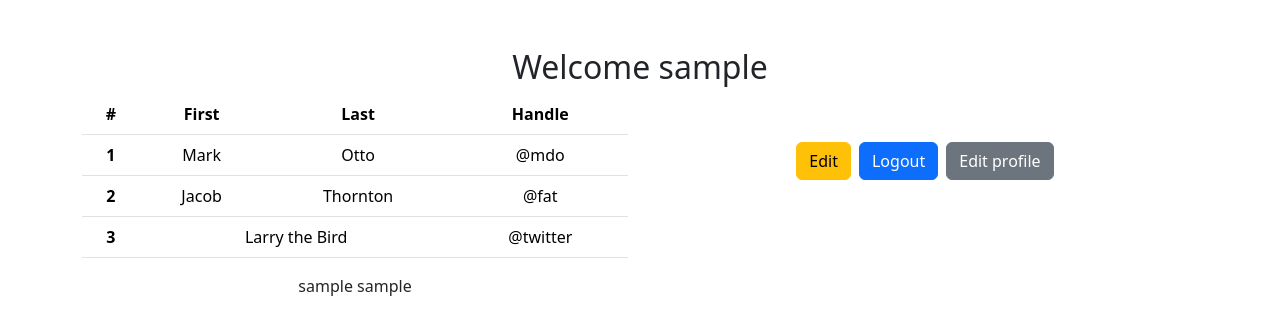
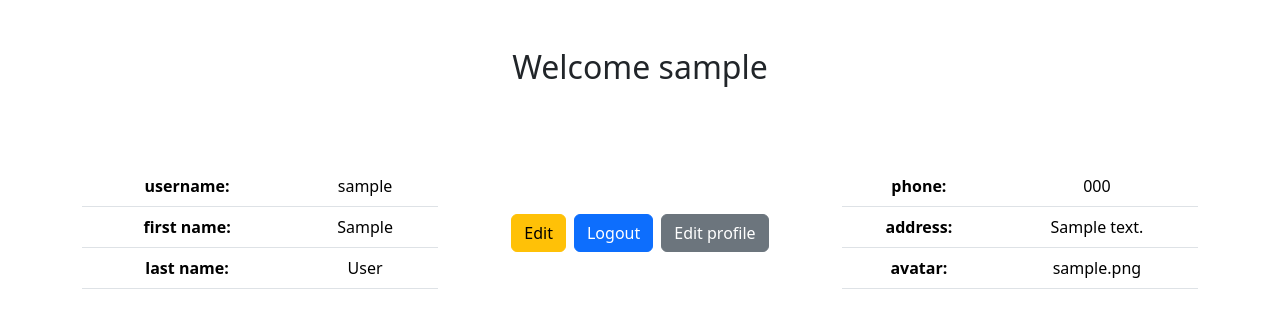
Before and after one commit to noumanrafi0/django-app-project, a Django app: page /task1/ in a window 1280 px wide. Shown: the top 335 px of the page. Run offline with Django 4.2, Linux system fonts and the light colour scheme; a user stored in the database is signed in; tables that the repository leaves empty hold one stand-in row (values such as "Sample post").

Commit message:
frontend

```diff
--- a/task1/views.py
+++ b/task1/views.py
@@ -6,6 +6,8 @@ from django.contrib.auth.mixins import LoginRequiredMixin
 from django.contrib.auth.models import User
 from django.shortcuts import redirect, render
 from django.views import View
+
+from task2.models import Profile
 
 from .forms import EditForm, LoginForm, SignupForm
 
@@ -17,7 +19,13 @@ class HomeView(LoginRequiredMixin, View):
     login_url = "login"
 
     def get(self, request, *args, **kwargs):
-        return render(request, self.template_name)
+        user_data = User.objects.get(username=request.user.username)
+        user_profile = Profile.objects.get(user=user_data)
+        return render(
+            request,
+            self.template_name,
+            {"user_data": user_data, "user_profile": user_profile},
+        )
 
 
 class SignupView(View):
@@ -71,7 +79,15 @@ class LoginView(View):
             if user is not None:
                 login(request, user)
                 logger.info(f"{user} logged in")
-                return redirect("home")
+                # user_name=username
+                try:
+                    profile = Profile.objects.create(user=user)
+                    profile.save()
+                except Exception as e:
+                    logger.error(f"Error creating profile: {e}")
+                finally:
+                    return redirect("home")
+
             else:
                 messages.error(request, "Invalid username or password")
                 return redirect("login")
--- a/task2/models.py
+++ b/task2/models.py
@@ -16,6 +16,7 @@ class Profile(models.Model):
             )
         ],
         null=True,
+        blank=True,
     )
     address = models.TextField(max_length=200, null=True, blank=True)
     avatar = models.ImageField(
--- a/templates/task1/home.html
+++ b/templates/task1/home.html
@@ -1,74 +1,67 @@
-{% extends "base.html" %} {% block title %}home{% endblock %} {% block body %}
-{% if messages %} {% for message in messages %}
-<div class="alert alert-success">{{ message }}</div>
-{% endfor %} {% endif %}
-
+{% extends "base.html" %}
+{% block title %}home{% endblock %}
+{% block body %}
+  {% if messages %}
+    {% for message in messages %}<div class="alert alert-success">{{ message }}</div>{% endfor %}
+  {% endif %}
   <div class="container text-center">
     <div class="row">
-    <h2 class="mt-5" style="text-align: center">
-      Welcome {{ request.user.username }}
-    </h2>
+      <h2 class="mt-5" style="text-align: center">Welcome {{ request.user.username }}</h2>
     </div>
+    <br>
+    <br>
+    <br>
     <div class="row">
       <div class="col">
         <table class="table">
-        <thead>
-          <tr>
-            <th scope="col">#</th>
-            <th scope="col">First</th>
-            <th scope="col">Last</th>
-            <th scope="col">Handle</th>
-          </tr>
-        </thead>
           <tbody>
             <tr>
-            <th scope="row">1</th>
-            <td>Mark</td>
-            <td>Otto</td>
-            <td>@mdo</td>
+              <th>username:</th>
+              <td>{{ request.user.username }}</td>
             </tr>
             <tr>
-            <th scope="row">2</th>
-            <td>Jacob</td>
-            <td>Thornton</td>
-            <td>@fat</td>
+              <th>first name:</th>
+              <td>{{ user_data.first_name }}</td>
             </tr>
             <tr>
-            <th scope="row">3</th>
-            <td colspan="2">Larry the Bird</td>
-            <td>@twitter</td>
+              <th>last name:</th>
+              <td>{{ user_data.last_name }}</td>
             </tr>
           </tbody>
         </table>
-      {{ request.user.username }} {{ request.user.username }}
       </div>
       <div class="col">
         <div class="d-flex align-items-center justify-content-center mt-5">
-        <div
-          class="btn btn-warning mx-1"
+          <div class="btn btn-warning mx-1"
                type="submit"
-          onclick="location.href='{% url 'edit' %}'"
-        >
-          Edit
-        </div>
-        <div
-          class="btn btn-primary mx-1"
+               onclick="location.href='{% url 'edit' %}'">Edit</div>
+          <div class="btn btn-primary mx-1"
                type="submit"
-          onclick="location.href='{% url 'logout' %}'"
-        >
-          Logout
-        </div>
-        <div
-          class="btn btn-secondary mx-1"
+               onclick="location.href='{% url 'logout' %}'">Logout</div>
+          <div class="btn btn-secondary mx-1"
                type="submit"
-          onclick="location.href='{% url 'profile' %}'"
-        >
-          Edit profile
-        </div>
+               onclick="location.href='{% url 'profile' %}'">Edit profile</div>
           <!-- <div href="{% url 'logout' %}" class="btn btn-primary mx-1">logout</div> -->
         </div>
       </div>
+      <div class="col">
+        <table class="table">
+          <tbody>
+            <tr>
+              <th>phone:</th>
+              <td>{{ user_profile.phone }}</td>
+            </tr>
+            <tr>
+              <th>address:</th>
+              <td>{{ user_profile.address }}</td>
+            </tr>
+            <tr>
+              <th>avatar:</th>
+              <td>{{ user_profile.avatar }}</td>
+            </tr>
+          </tbody>
+        </table>
       </div>
     </div>
-
+  </div>
 {% endblock %}
```
Also changed, not shown: task2/views.py (+8 -1 lines), .pre-commit-config.yaml, task2/migrations/0002_alter_profile_avatar_alter_profile_phone.py (added). Lines whose indentation alone changed are shown as unchanged.
